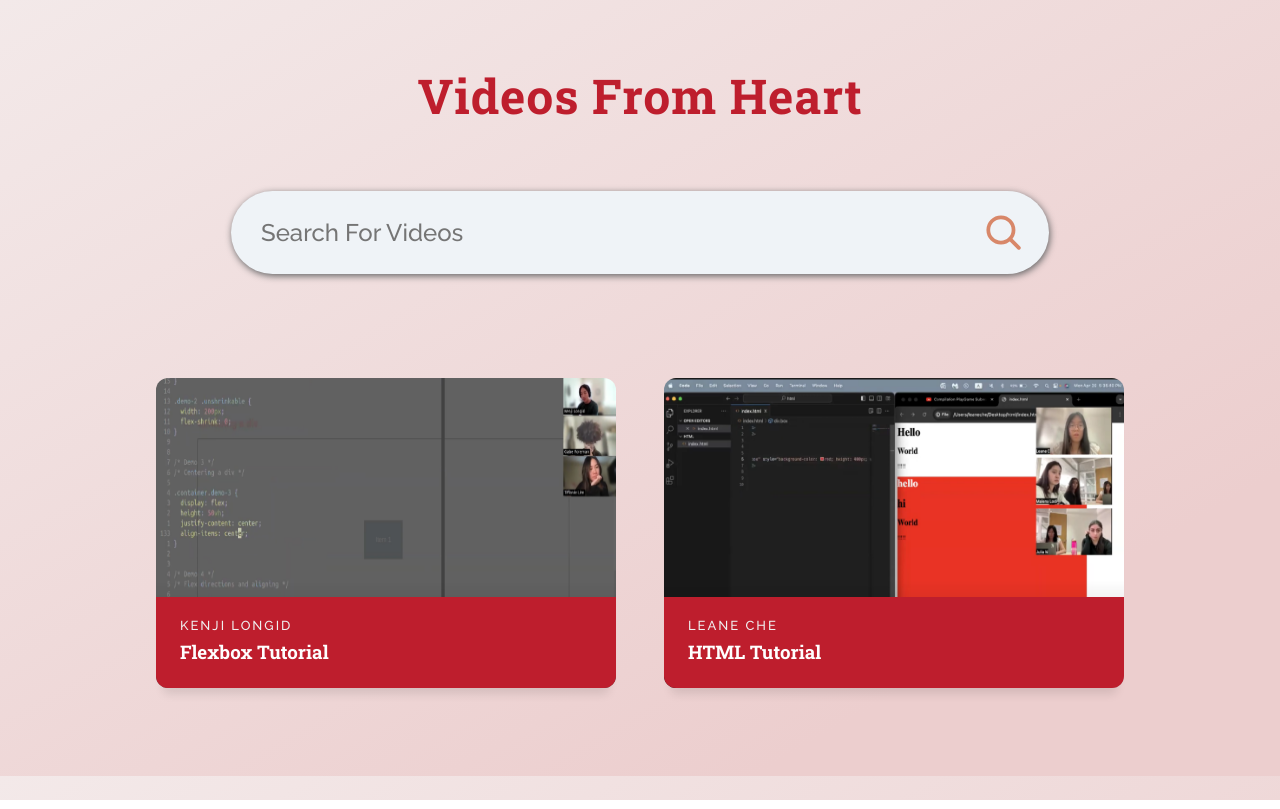
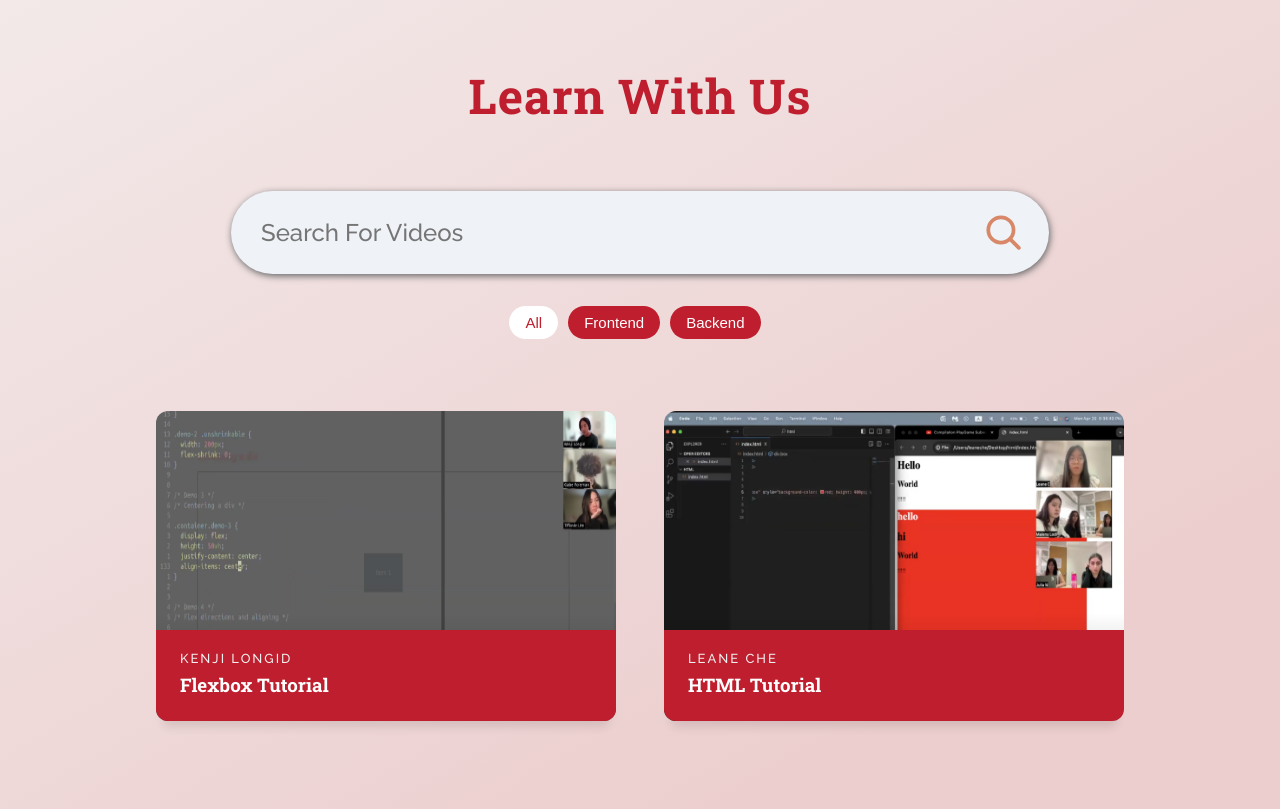
Before and after one commit to PCC-Forum-App/React-Video-App, a React (Vite) app: page / in a window 1280 px wide. Built offline with nearby package versions, Linux system fonts and the light colour scheme.

Commit message:
Filter Buttons added

```diff
--- a/src/App.css
+++ b/src/App.css
@@ -198,6 +198,25 @@ h1 {
   opacity: 1;
 }
 
+.sortButton{
+  background-color: #be1e2d;
+  color: white;
+  border-radius: 20px;
+  padding: 8px 16px;
+  margin-right: 10px;
+  font-size: 15px;
+}
+
+.clickedBtn{
+  background-color: white;
+  color: #be1e2d;
+
+}
+
+.sortButton:hover{
+  cursor: pointer;
+}
+
 @media screen and (max-width: 600px) {
   .app {
     padding: 4rem 2rem;
--- a/src/App.tsx
+++ b/src/App.tsx
@@ -1,4 +1,4 @@
-import { useState, useEffect } from "react";
+import React, { useState, useEffect } from "react";
 import "./App.css";
 import SearchIcon from "./assets/search.svg";
 import VideoCard from "./VideoCard";
@@ -12,38 +12,35 @@ interface Video {
   Link: string;
 }
 
-function App() {
-
+const App: React.FC = () => {
   const [videos, setVideos] = useState<Video[]>([]);
-  const [searchTerm, setSearchTerm] = useState("");
+  const [searchTerm, setSearchTerm] = useState<string>("");
+  const [filter, setFilter] = useState<string | null>(null);
 
   const searchVideos = (title: string) => {
-    let filteredVideos = myVideos.filter((video) => {
-      return video.Title.toLowerCase().includes(title.toLowerCase());
-    });
+    const filteredVideos = myVideos.filter(
+      (video) =>
+        video.Title.toLowerCase().includes(title.toLowerCase()) &&
+        (!filter || video.Type.toLowerCase() === filter.toLowerCase())
+    );
 
     setVideos(filteredVideos);
   };
 
-
-
   useEffect(() => {
     console.log("effect called");
-    searchVideos("Tutorial");
-  }, []);
+    searchVideos(searchTerm);
+  }, [searchTerm, filter]);
 
   return (
     <div className="app">
-      <h1>Videos From Heart</h1>
+      <h1>Learn With Us</h1>
 
       <div className="search">
         <input
           placeholder="Search For Videos"
           value={searchTerm}
-          onChange={(e) => {
-            setSearchTerm(e.target.value)
-            searchVideos(e.target.value)
-          }}
+          onChange={(e) => setSearchTerm(e.target.value)}
         />
         <img
           src={SearchIcon}
@@ -52,10 +49,31 @@ function App() {
         />
       </div>
 
-      {videos?.length > 0 ? (
+      <div className="filter-buttons">
+        <button
+          className={`sortButton${filter === null ? " clickedBtn" : ""}`}
+          onClick={() => setFilter(null)}
+        >
+          All
+        </button>
+        <button
+          className={`sortButton${filter === "Frontend" ? " clickedBtn" : ""}`}
+          onClick={() => setFilter("Frontend")}
+        >
+          Frontend
+        </button>
+        <button
+          className={`sortButton${filter === "Backend" ? " clickedBtn" : ""}`}
+          onClick={() => setFilter("Backend")}
+        >
+          Backend
+        </button>
+      </div>
+
+      {videos.length > 0 ? (
         <div className="container">
           {videos.map((video) => (
-            <VideoCard videoCard={video}></VideoCard>
+            <VideoCard videoCard={video} key={video.Link} />
           ))}
         </div>
       ) : (
@@ -63,6 +81,6 @@ function App() {
       )}
     </div>
   );
-}
+};
 
 export default App;
--- a/src/data.tsx
+++ b/src/data.tsx
@@ -3,7 +3,7 @@ const myVideos = [
     Title: "Flexbox Tutorial",
     Channel: "Kenji Longid",
     Thumbnail: "src/assets/CSS Team Thumbnail.png",
-      Type: "YouTube Video",
+    Type: "Frontend",
     Year: "2024",
     Link: "https://www.youtube.com/watch?v=TohziRysKKY",
   },
@@ -11,10 +11,10 @@ const myVideos = [
     Title: "HTML Tutorial",
     Channel: "Leane Che",
     Thumbnail: "src/assets/HTML Team Thumbnail.png",
-      Type: "YouTube Video",
+    Type: "Frontend",
     Year: "2024",
     Link: "https://youtu.be/Z1neJhEEoFA?si=24-LVC81Tyxw51z9",
   },
 ];
 
-  export default myVideos
+export default myVideos;
```
Lines whose indentation alone changed are shown as unchanged.
